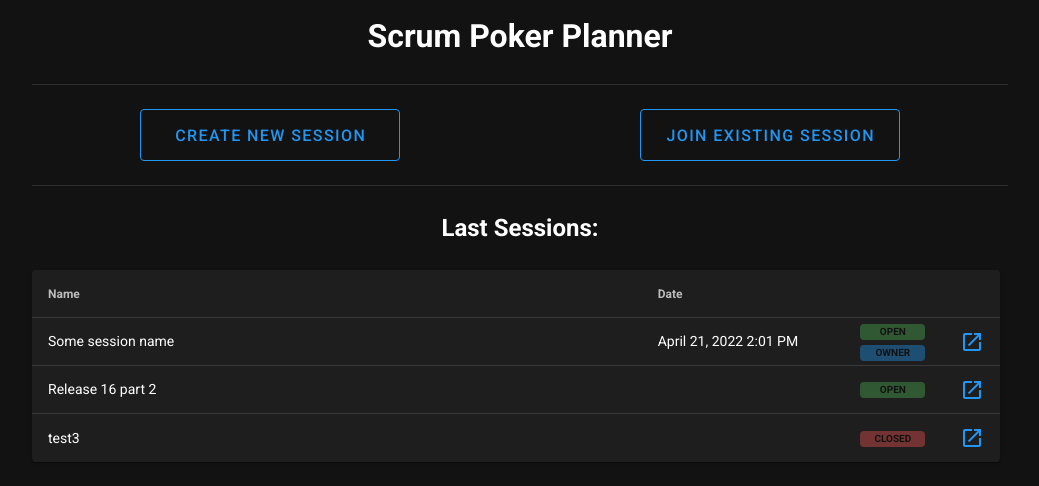
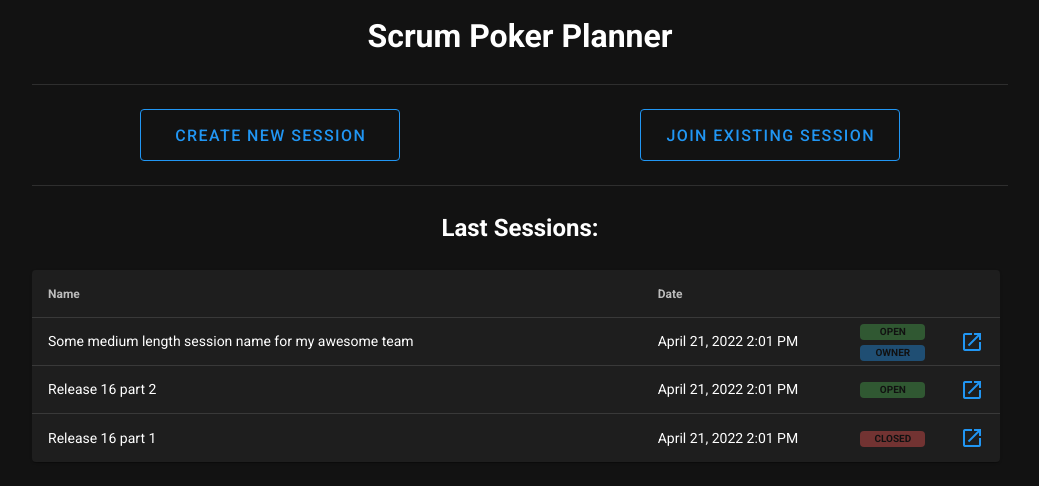
Before and after one commit to dimmarch/teams-scrum-poker, a Vue app: page / in a window 1280 px wide. Shown: the top 486 px of the page, without its empty margins (120-1159 px from the left). Built offline with nearby package versions, Linux system fonts and the light colour scheme.

Commit message:
improve home view test data

```diff
--- a/src/views/HomeView.vue
+++ b/src/views/HomeView.vue
@@ -109,21 +109,25 @@ export default {
     },
     getLastSessions() {
       return [{
-        name: 'Some session name',
+        name: 'Some medium length session name for my awesome team',
         date: moment(),
         labels: {
           open: true,
           owner: true
         },
-        id: 'id'
+        id: 'id1'
       }, {
         name: 'Release 16 part 2',
+        date: moment(),
         labels: {
           open: true,
         },
+        id: 'id2'
       }, {
-        name: 'test3',
+        name: 'Release 16 part 1',
+        date: moment(),
         labels: {},
+        id: 'id3'
       }];
     },
     rowClicked(item) {
```
